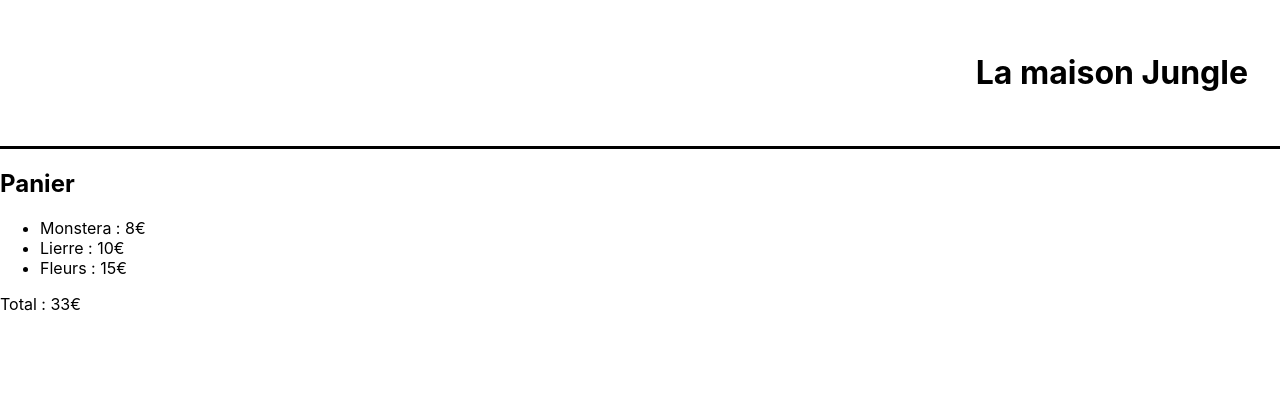
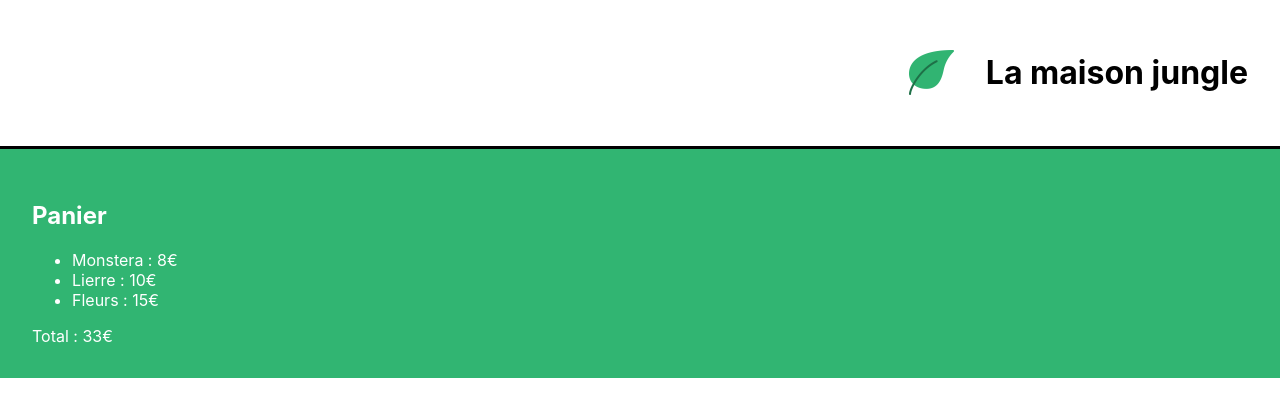
Before and after one commit to violaine66/la-maison-jungle, a React app: page / in a window 1280 px wide. Built offline with nearby package versions, Linux system fonts and the light colour scheme.

Commit message:
Ajout d'une image à Banner + Cart.js + Cart.css

```diff
--- a/src/components/Banner.js
+++ b/src/components/Banner.js
@@ -1,7 +1,12 @@
+import logo from '../assets/logo.png'
+import '../styles/Banner.css'
+
 function Banner () {
+    const title = 'La maison jungle'
     return (
         <div className='lmj-banner'>
-            <h1> La maison Jungle</h1>
+            <img src = {logo} alt='La maison jungle' className='lmj-logo' />
+            <h1 className='lmj-title'>{title}</h1>
         </div>
     );
 }
--- a/src/components/Cart.js
+++ b/src/components/Cart.js
@@ -1,8 +1,11 @@
+import '../styles/Cart.css'
+
 function Cart() {
     const monsteraPrice = 8
     const ivyPrice = 10
     const flowerPrice = 15
-    return (<div>
+    return (
+        <div className = 'lmj-cart'>
             <h2>Panier</h2>
             <ul>
             <li>Monstera : {monsteraPrice}€</li>
--- a/src/styles/Banner.css
+++ b/src/styles/Banner.css
@@ -1,6 +1,19 @@
 .lmj-banner {
-    color: black;
-    text-align: right;
-    padding: 32px;
-    border-bottom: solid 3px black;
+	color: black;
+	text-align: right;
+	padding: 32px;
+	border-bottom: solid 3px black;
+	display: flex;
+	justify-content: flex-end;
+	flex-direction: row;
+	align-items: center;
 }
+
+.lmj-title {
+	padding-left: 32px;
+}
+
+.lmj-logo {
+	height: 45px;
+	width: 45px;
+}
--- /dev/null
+++ b/src/styles/Cart.css
@@ -0,0 +1,5 @@
+.lmj-cart {
+    padding: 32px;
+    color: white;
+    background-color:#31b572 ;
+}
```
Also changed, not shown: src/assets/logo.png (added). Lines whose indentation alone changed are shown as unchanged.
